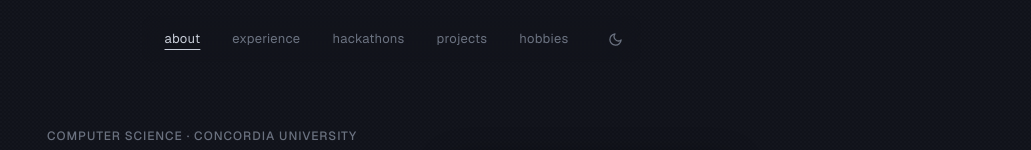
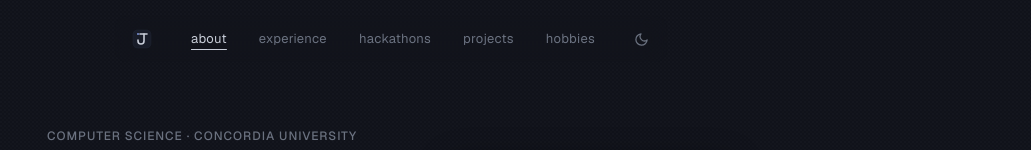
Before and after one commit to JamesVictorAlvarez/portfolio, a Next.js app: page / in a window 1280 px wide. Shown: the top 150 px of the page, without its empty margins (249-1280 px from the left). Built offline with nearby package versions, Linux system fonts and the light colour scheme.

Commit message:
feat: Added new svg icon

```diff
--- a/app/layout.tsx
+++ b/app/layout.tsx
@@ -19,8 +19,9 @@ export const metadata: Metadata = {
   },
   icons: {
     icon: [
+      { url: "/logo.svg", type: "image/svg+xml" },
+      { url: "/favicon-32x32.png", sizes: "32x32", type: "image/png" },
       { url: "/favicon-16x16.png", sizes: "16x16", type: "image/png" },
-      { url: "/favicon-32x32.png", sizes: "32x32", type: "image/png" },
       { url: "/favicon.ico" },
     ],
     apple: "/apple-touch-icon.png",
--- /dev/null
+++ b/components/Logo.tsx
@@ -0,0 +1,15 @@
+export default function Logo({ className = "w-6 h-6" }: { className?: string }) {
+  return (
+    <svg
+      className={className}
+      viewBox="0 0 100 100"
+      xmlns="http://www.w3.org/2000/svg"
+      fill="none"
+    >
+      <rect x="5" y="5" width="90" height="90" rx="22" style={{ fill: 'var(--bg-alt)', stroke: 'var(--border)' }} strokeWidth="2"/>
+      <path d="M40 25 H75" style={{ stroke: 'var(--text-main)' }} strokeWidth="8" strokeLinecap="round" strokeLinejoin="round" />
+      <path d="M60 25 V60 A 15 15 0 0 1 30 60 V55" style={{ stroke: 'var(--text-main)' }} strokeWidth="8" strokeLinecap="round" fill="none"/>
+      <circle cx="30" cy="25" r="5" style={{ fill: 'var(--accent)' }}/>
+    </svg>
+  );
+}
--- a/components/Nav.tsx
+++ b/components/Nav.tsx
@@ -3,6 +3,7 @@ import { useEffect, useState } from "react";
 import { motion } from "motion/react";
 import { useScrollSpy } from "@/components/hooks/useScrollSpy";
 import ThemeToggle from "@/components/ThemeToggle";
+import Logo from "@/components/Logo";
 
 const LINKS = [
   { name: "about", href: "#home", id: "home" },
@@ -38,6 +39,12 @@ export default function Nav() {
           pointer-events-auto
         "
       >
+        <a href="#home" aria-label="Home" className="px-2 hover:scale-95 transition-transform flex items-center justify-center">
+          <Logo className="w-5 h-5" />
+        </a>
+
+        <div className="w-px h-4 bg-[var(--border)]/40 mx-1" />
+
         {LINKS.map((l, i) => {
           const isActive = active === l.id;
 
```
Also changed, not shown: public/logo.svg (added).
